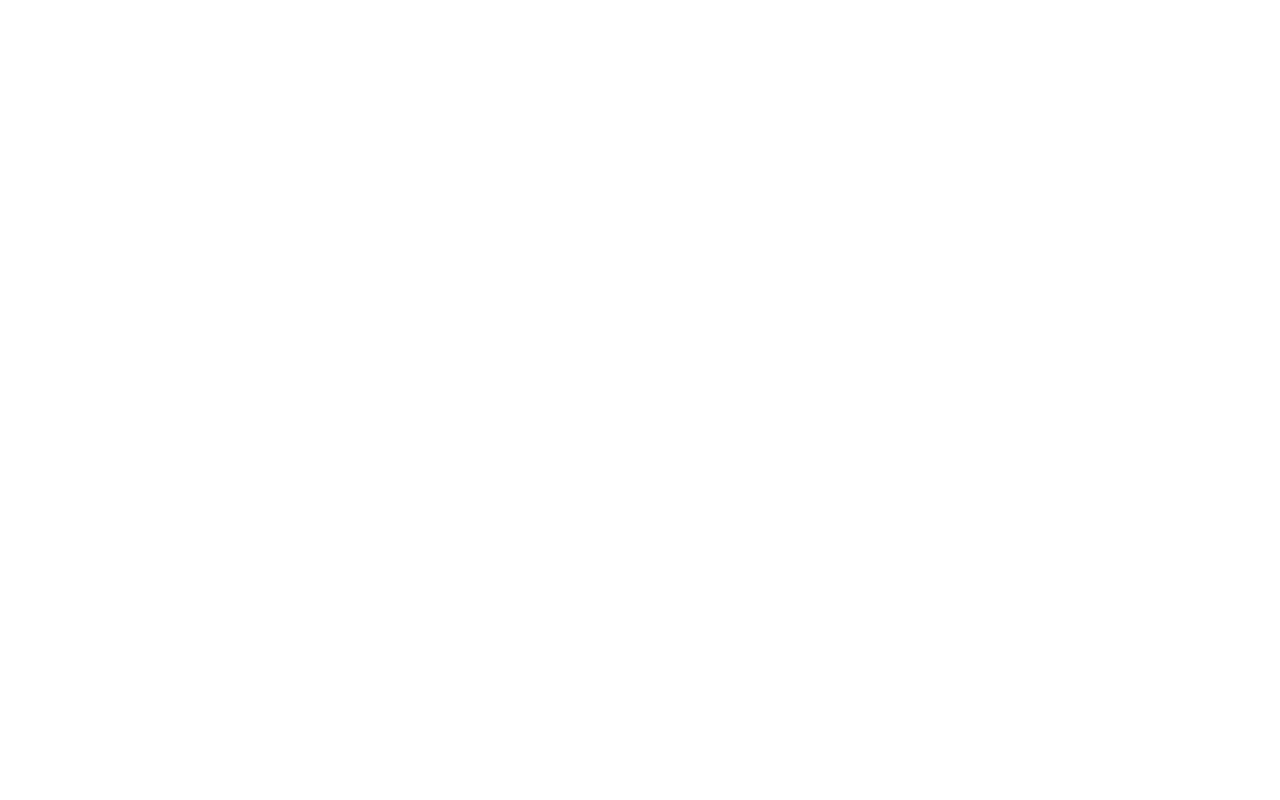
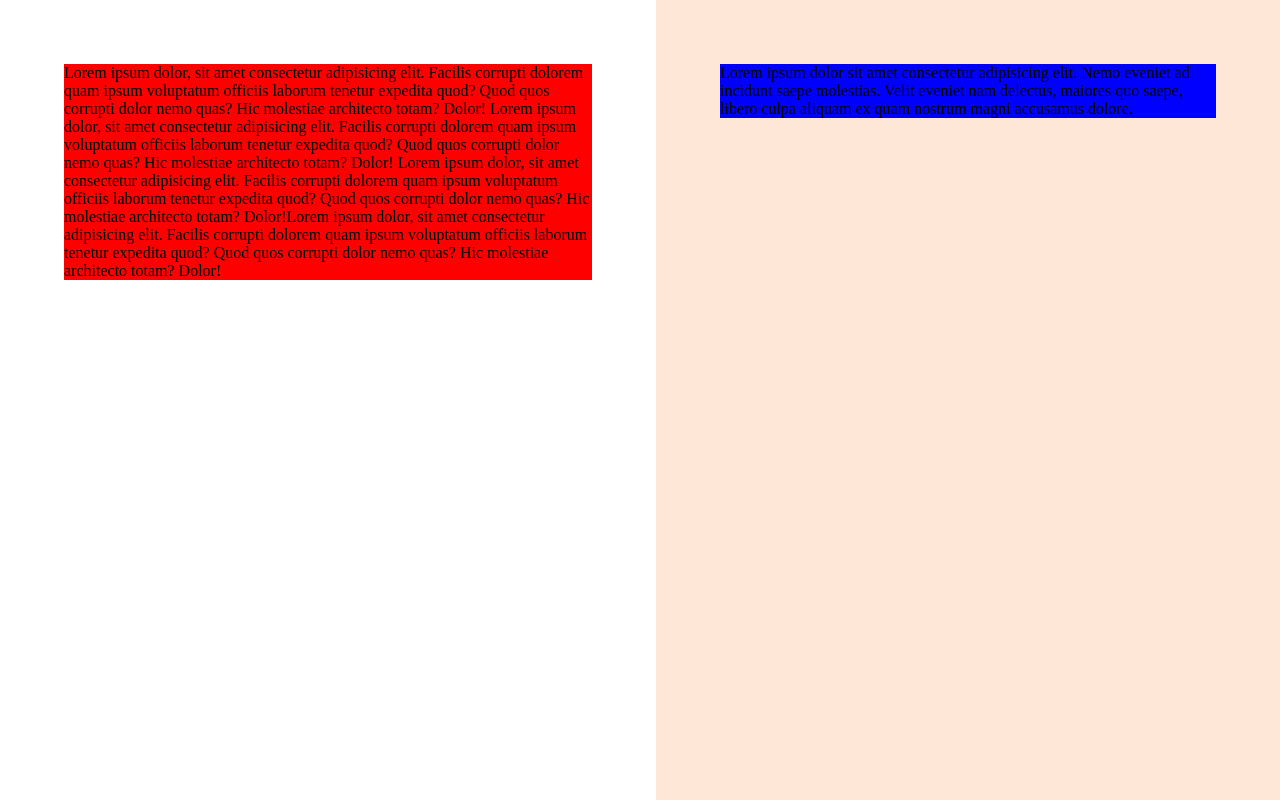
Before and after one commit to felipe-jm/formulario-matricula, a plain HTML site: page index.html in a window 1280 px wide. Drawn offline with Linux system fonts and the light colour scheme.

Commit message:
Add layout css

```diff
--- a/index.html
+++ b/index.html
@@ -14,5 +14,33 @@
       rel="stylesheet"
     />
   </head>
-  <body></body>
+  <body>
+    <div id="app">
+      <main>
+        <div class="main-container">
+          Lorem ipsum dolor, sit amet consectetur adipisicing elit. Facilis
+          corrupti dolorem quam ipsum voluptatum officiis laborum tenetur
+          expedita quod? Quod quos corrupti dolor nemo quas? Hic molestiae
+          architecto totam? Dolor! Lorem ipsum dolor, sit amet consectetur
+          adipisicing elit. Facilis corrupti dolorem quam ipsum voluptatum
+          officiis laborum tenetur expedita quod? Quod quos corrupti dolor nemo
+          quas? Hic molestiae architecto totam? Dolor! Lorem ipsum dolor, sit
+          amet consectetur adipisicing elit. Facilis corrupti dolorem quam ipsum
+          voluptatum officiis laborum tenetur expedita quod? Quod quos corrupti
+          dolor nemo quas? Hic molestiae architecto totam? Dolor!Lorem ipsum
+          dolor, sit amet consectetur adipisicing elit. Facilis corrupti dolorem
+          quam ipsum voluptatum officiis laborum tenetur expedita quod? Quod
+          quos corrupti dolor nemo quas? Hic molestiae architecto totam? Dolor!
+        </div>
+      </main>
+
+      <aside>
+        <div class="aside-container">
+          Lorem ipsum dolor sit amet consectetur adipisicing elit. Nemo eveniet
+          ad incidunt saepe molestias. Velit eveniet nam delectus, maiores quo
+          saepe, libero culpa aliquam ex quam nostrum magni accusamus dolore.
+        </div>
+      </aside>
+    </div>
+  </body>
 </html>
--- a/styles/global.css
+++ b/styles/global.css
@@ -1,3 +1,9 @@
+* {
+  margin: 0;
+  padding: 0;
+  box-sizing: border-box;
+}
+
 :root {
   --font-family: "Poppins", sans-serif;
   --text: 400 1rem/1.5 var(--font-family);
@@ -5,13 +11,17 @@
 
   --text-primary: #292524;
   --text-secondary: #57534e;
-  --text-secondary: #8f8881;
-  --text-secondary: #e43a12;
+  --text-tertiary: #8f8881;
+  --text-highlight: #e43a12;
 
-  --text-secondary: #ffffff;
-  --text-secondary: #fee7d6;
+  --surface-primary: #ffffff;
+  --surface-secondary: #fee7d6;
 
-  --text-secondary: #d6d3d1;
-  --text-secondary: #f3541c;
-  --text-secondary: #dc2626;
+  --stroke-default: #d6d3d1;
+  --stroke-highlight: #f3541c;
+  --semantic-error: #dc2626;
 }
+
+body {
+  overflow: hidden;
+}
--- a/styles/index.css
+++ b/styles/index.css
@@ -1 +1,2 @@
 @import url(global.css);
+@import url(layout.css);
--- /dev/null
+++ b/styles/layout.css
@@ -0,0 +1,28 @@
+#app {
+  display: grid;
+  grid-template-columns: 51.25% 48.75%;
+
+  height: 100vh;
+  overflow: hidden;
+}
+
+main {
+  overflow: auto;
+  padding: 4rem;
+
+  & .main-container {
+    max-width: 33rem;
+    margin-left: auto;
+    background-color: red;
+  }
+}
+
+aside {
+  background-color: var(--surface-secondary);
+  padding: 4rem;
+
+  & .aside-container {
+    max-width: 31rem;
+    background-color: blue;
+  }
+}
```
